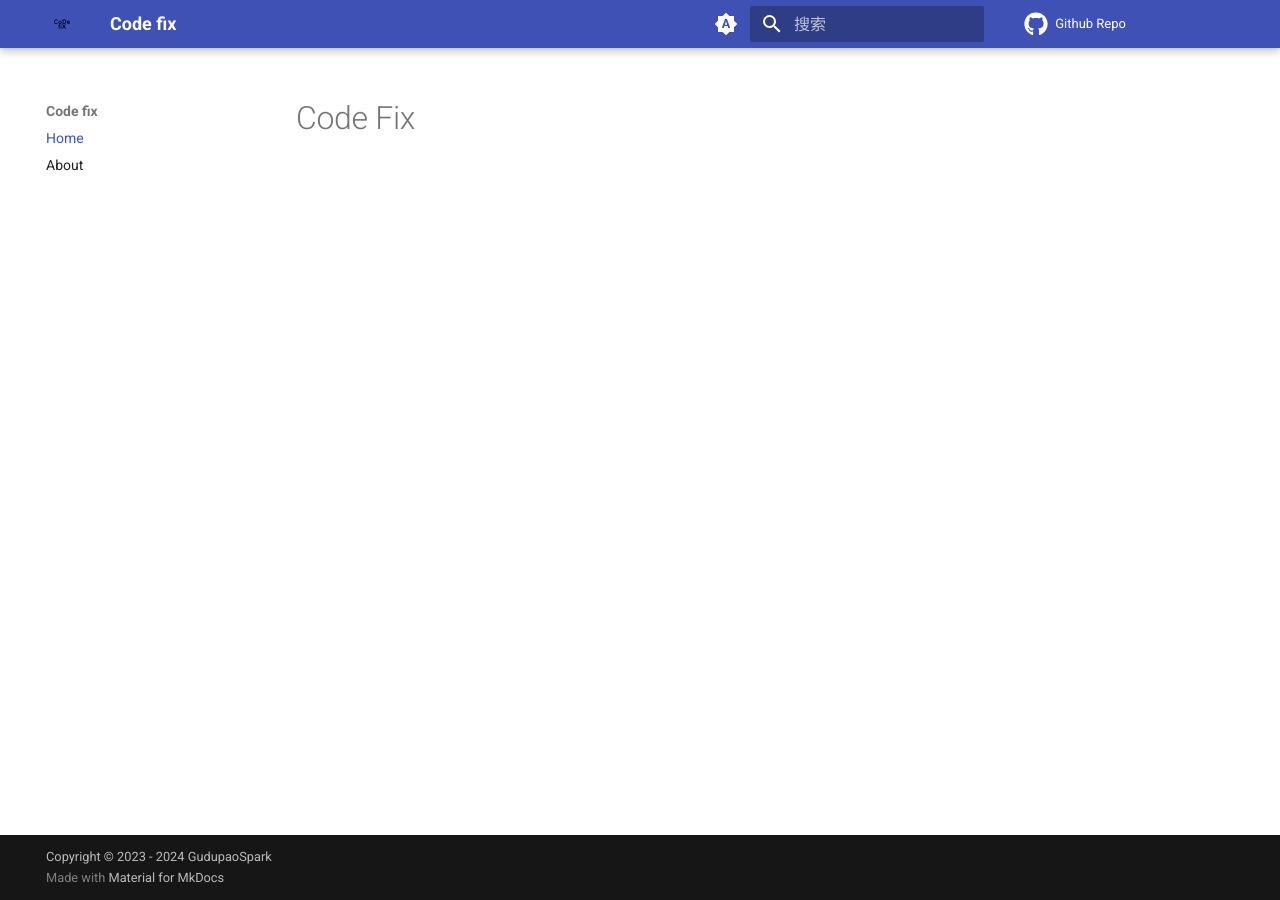
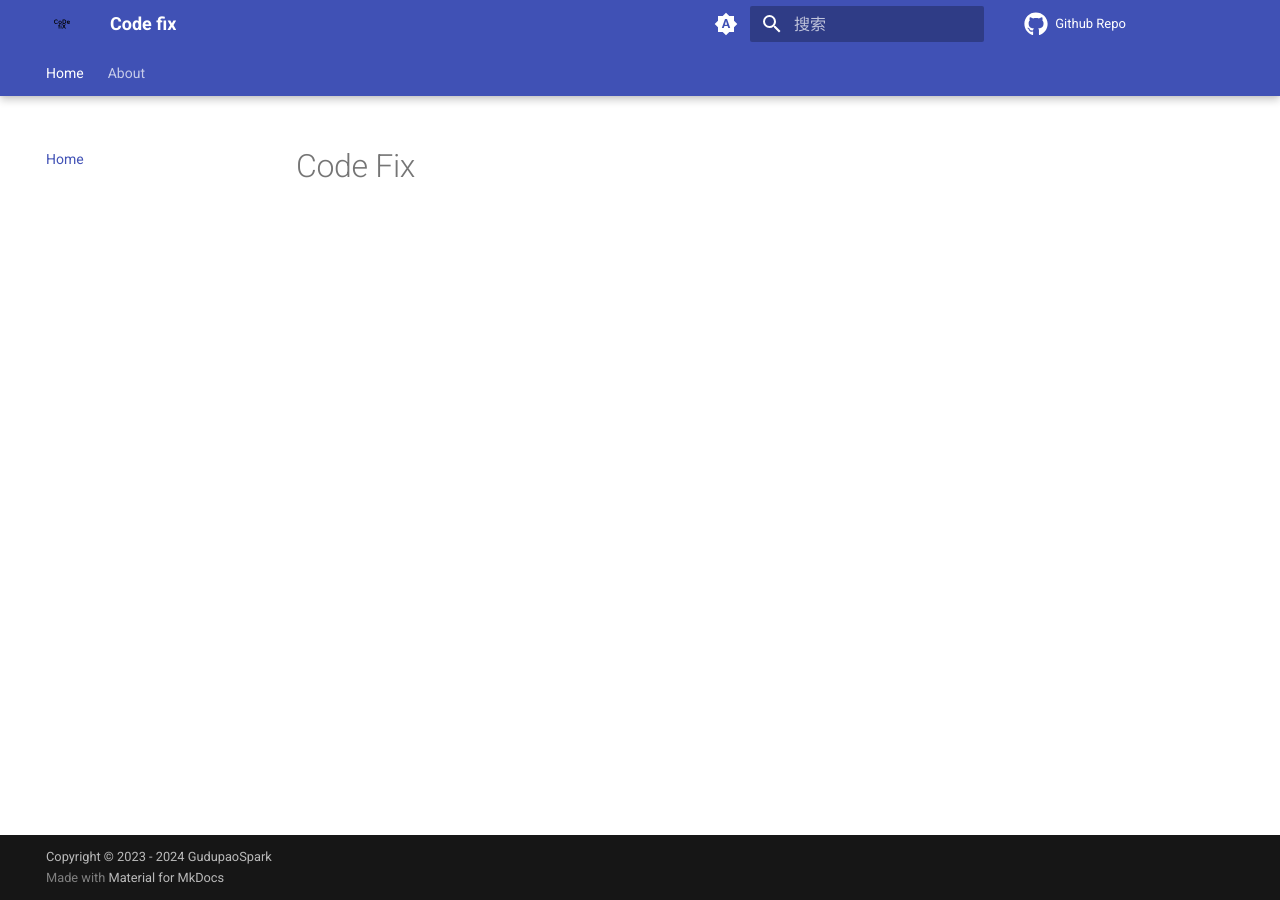
Before and after one commit to GudupaoSpark/code-fix, an MkDocs documentation site: the page built from docs/index.md, in a window 1280 px wide. Built offline with MkDocs 1.6.1 and Material for MkDocs 9.7.7, drawn with Linux system fonts in a browser that asks for light colours; comment, search, counter and statistics services are not loaded.

Commit message:
Update mkdocs.yml

```diff
--- a/mkdocs.yml
+++ b/mkdocs.yml
@@ -33,8 +33,9 @@ theme:
   language: zh
   logo: cod-fix-logo2.svg
   favicon: cod-fix-logo2.svg
-features:
+  features:
     - navigation.tabs
+    - navigation.tabs.sticky
     - content.code.copy
 markdown_extensions:
   - pymdownx.highlight:
```
